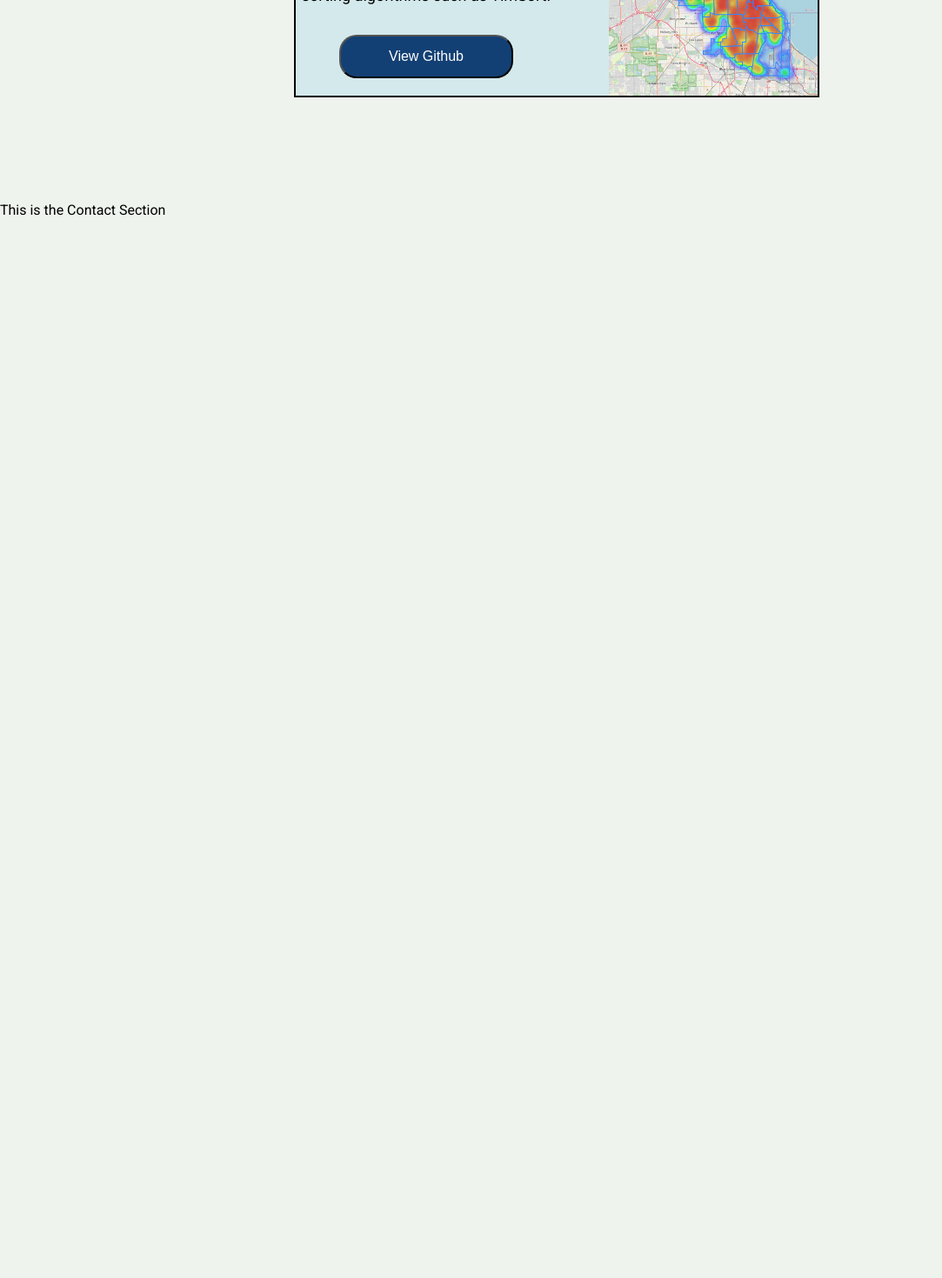
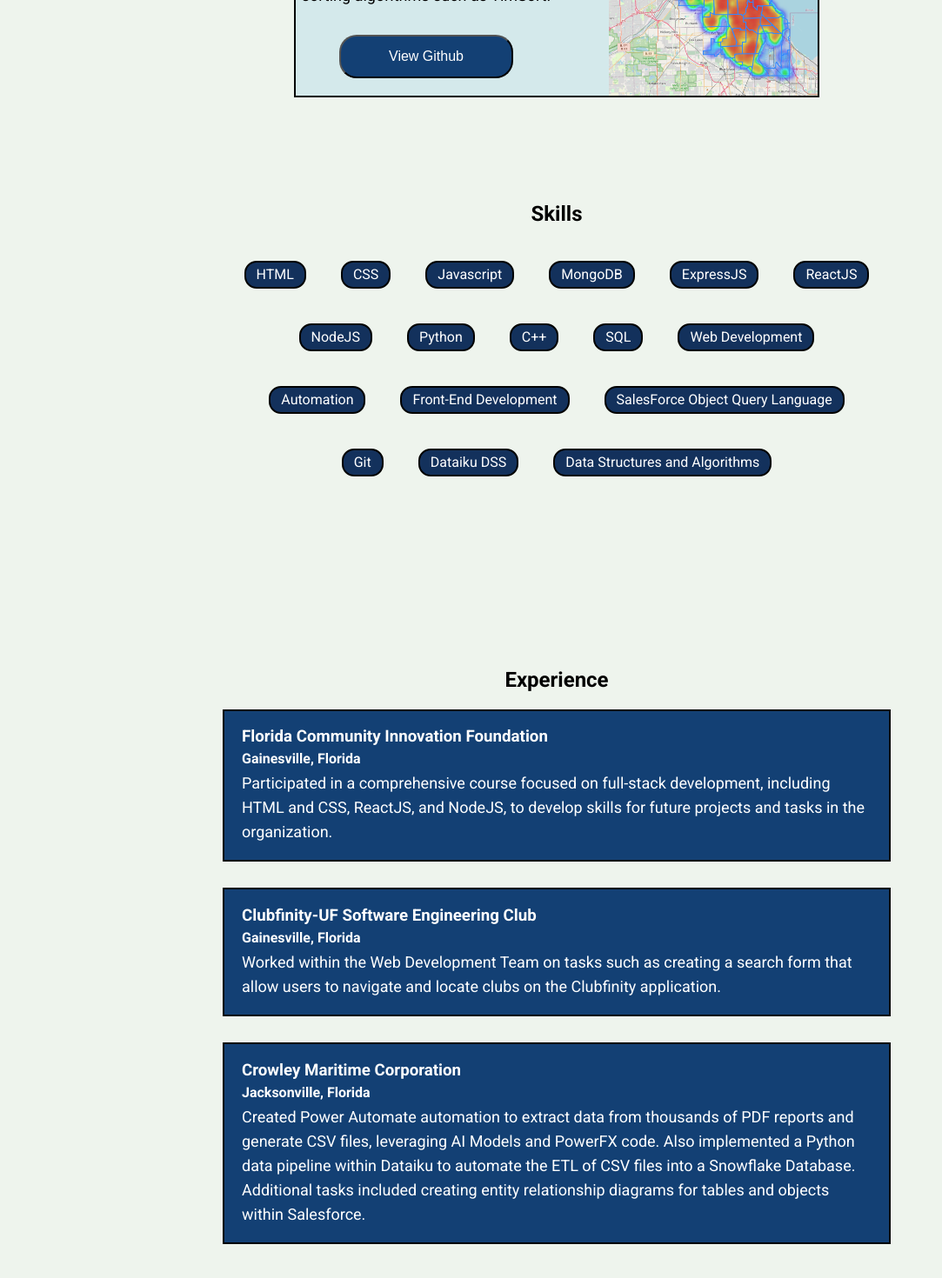
Before and after one commit to terrylu12212/Terry-Portfolio, a JavaScript app in the folder webportfolio/: page / in a window 1280 px wide. Shown: the part 2860-4330 px from the top of the page at 87% size, without its empty margins (0-1083 px from the left). Before the commit the page ends 4092 px from the top, so only its background shows below. Built offline with nearby package versions, Linux system fonts and the light colour scheme; the HTML template or start-up script is replaced by a standard one.

Commit message:
Worked on Skills and Experience Section

```diff
--- /dev/null
+++ b/webportfolio/src/Experience/Experience.css
@@ -0,0 +1,41 @@
+#experience {
+  margin-bottom: 200px;
+
+}
+
+#experience h2{
+  text-align: center;
+}
+
+.experience-container {
+  display: flex;
+  flex-wrap: wrap;
+  width: 60%;
+  margin: 0 auto;
+}
+
+.experience-container .description {
+  width: 100%;
+  display: grid;
+  border: 2px solid black;
+  align-items: center;
+  justify-content: center;
+  padding-left: 20px;
+  padding-right: 20px;
+  margin-bottom: 30px;
+  background-color: #134074;
+  color: white;
+}
+
+.description h3 {
+  margin-bottom: 5px;
+}
+
+.description h4 {
+  margin-top: 0px;
+  margin-bottom: 5px;;
+}
+
+.description p {
+  margin-top: 0px;
+}
--- /dev/null
+++ b/webportfolio/src/Experience/Experience.js
@@ -0,0 +1,37 @@
+import "./Experience.css"
+
+const Experience = () => {
+  return (
+    <section id="experience">
+      <h2>Experience</h2>
+      <div className="experience-container">
+
+        <div className="description">
+          <h3>Florida Community Innovation Foundation</h3>
+          <h4>Gainesville, Florida</h4>
+          <p>Participated in a comprehensive course focused on full-stack development, including HTML and CSS, ReactJS, and NodeJS, to develop skills for future projects and tasks in the organization.</p>
+        </div>
+
+
+        <div className="description">
+          <h3>Clubfinity-UF Software Engineering Club</h3>
+          <h4>Gainesville, Florida</h4>
+          <p>
+            Worked within the Web Development Team on tasks such as creating a search form that allow users to navigate and locate clubs on the Clubfinity application.
+          </p>
+        </div>
+
+        <div className="description">
+          <h3>Crowley Maritime Corporation</h3>
+          <h4>Jacksonville, Florida</h4>
+          <p>
+            Created Power Automate automation to extract data from thousands of PDF reports and generate CSV files, leveraging AI Models and PowerFX code. Also implemented a Python data pipeline within Dataiku to automate the ETL of CSV files into a Snowflake Database. Additional tasks included creating entity relationship diagrams for tables and objects within Salesforce.
+          </p>
+        </div>
+
+      </div>
+    </section>
+  )
+}
+
+export default Experience
--- a/webportfolio/src/Header/Header.js
+++ b/webportfolio/src/Header/Header.js
@@ -6,8 +6,8 @@ const Header = () => {
       <a href="#home" className="headerAbout">Home</a>
       <a href="#about-me" className="headerAbout">About Me</a>
       <a href="#projects" className="headerAbout">Projects</a>
-      <a href="#about-me" className="headerAbout">Skills</a>
-      <a href="#about-me" className="headerAbout">Experience</a>
+      <a href="#skills" className="headerAbout">Skills</a>
+      <a href="#experience" className="headerAbout">Experience</a>
       <a href="#contact-me" className="headerAbout">Contact</a>
     </div>
   )
--- a/webportfolio/src/Sections/Sections.js
+++ b/webportfolio/src/Sections/Sections.js
@@ -1,6 +1,8 @@
 import Home from "../Home/Home.js"
 import About from "../About/About.js"
 import Projects from "../Projects/Projects.js"
+import Skills from "../Skills/Skills.js"
+import Experience from "../Experience/Experience.js"
 import Contact from "../Contact/Contact.js"
 
 const Sections = () => {
@@ -9,6 +11,8 @@ const Sections = () => {
       <Home/>
       <About/>
       <Projects/>
+      <Skills/>
+      <Experience/>
       <Contact/>
     </div>
   )
--- /dev/null
+++ b/webportfolio/src/Skills/Skills.css
@@ -0,0 +1,27 @@
+#skills {
+  margin-bottom: 200px;
+  text-align: center;
+}
+
+.skills-container{
+  display: flex;
+  flex-wrap: wrap;
+  width: 60%;
+  margin: 0 auto;
+  align-items: center;
+  justify-content: center;
+}
+
+.skills-container .box{
+  display: inline-flex;
+  height: 28px;
+  border: 2px solid black;
+  align-items: center;
+  justify-content: center;
+  margin: 20px;
+  width: auto;
+  padding: 0px 12px 0px 12px;
+  border-radius: 14px;
+  background-color: #13315C;
+  color: white;
+}
--- /dev/null
+++ b/webportfolio/src/Skills/Skills.js
@@ -0,0 +1,30 @@
+import "./Skills.css"
+
+const Skills = () => {
+  return (
+    <section id="skills">
+      <h2>Skills</h2>
+      <div className="skills-container">
+        <div className="box">HTML</div>
+        <div className="box">CSS</div>
+        <div className="box">Javascript</div>
+        <div className="box">MongoDB</div>
+        <div className="box">ExpressJS</div>
+        <div className="box">ReactJS</div>
+        <div className="box">NodeJS</div>
+        <div className="box">Python</div>
+        <div className="box">C++</div>
+        <div className="box">SQL</div>
+        <div className="box">Web Development</div>
+        <div className="box">Automation</div>
+        <div className="box">Front-End Development</div>
+        <div className="box">SalesForce Object Query Language</div>
+        <div className="box">Git</div>
+        <div className="box">Dataiku DSS</div>
+        <div className="box">Data Structures and Algorithms</div>
+      </div>
+    </section>
+  )
+}
+
+export default Skills
```
